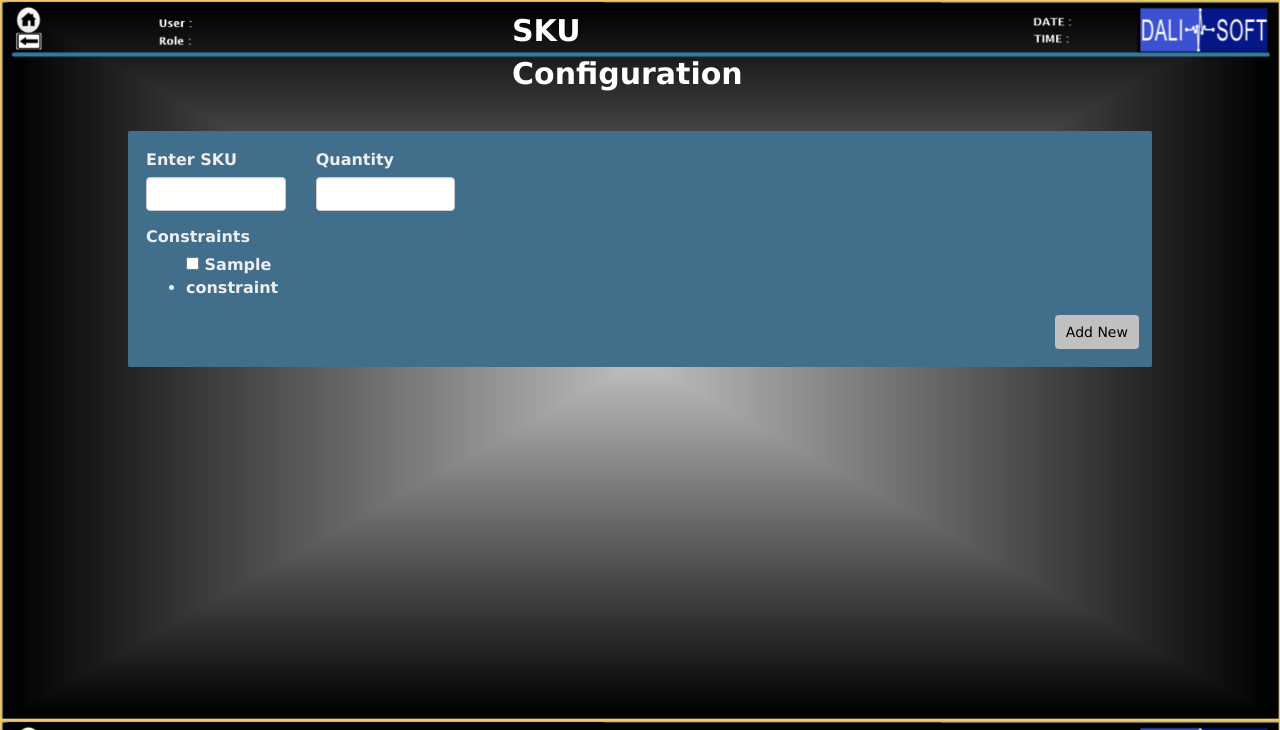
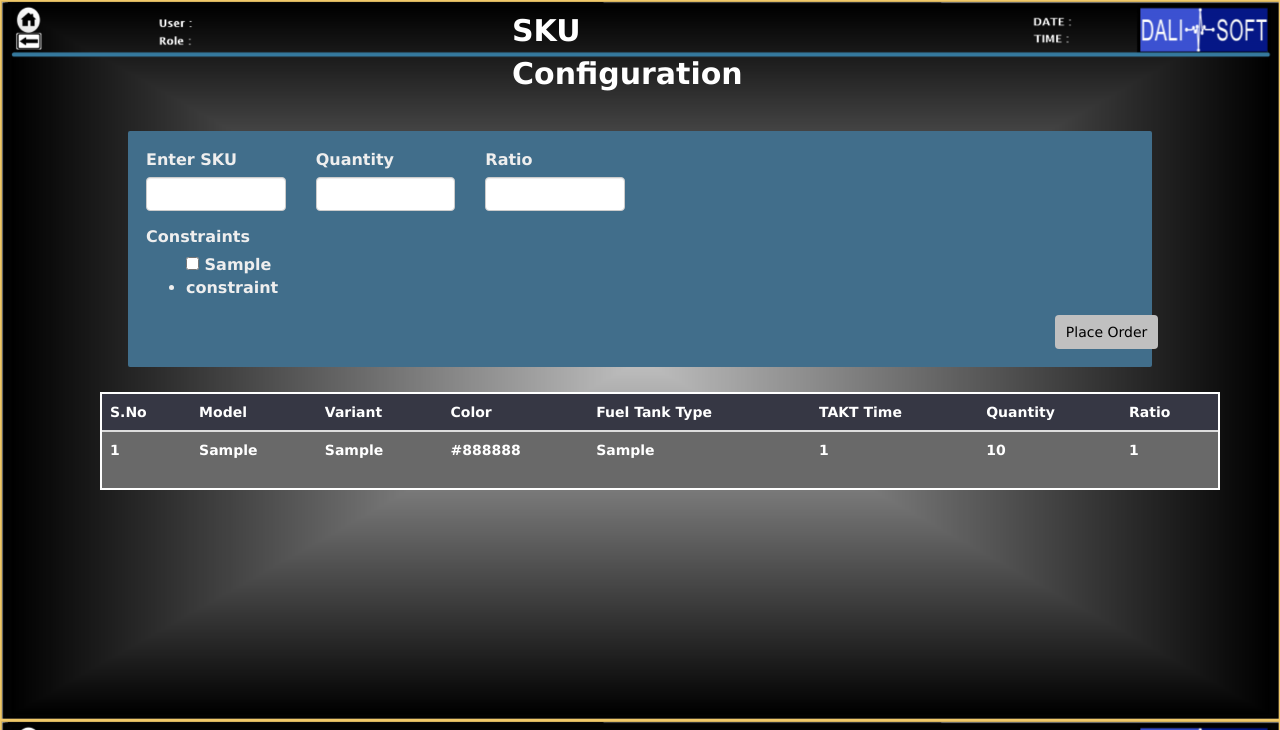
Before and after one commit to SuyashProjects/Dali, a Django app: page /form2/ in a window 1280 px wide. Shown: the top 730 px of the page. Run offline with Django 3.2, Linux system fonts and the light colour scheme; tables that the repository leaves empty hold one stand-in row (values such as "Sample post"); lists and menus that the app fills with data are empty; some libraries are stand-ins or nearby versions.

Commit message:
MAJOR COMMIT

```diff
--- a/app/forms.py
+++ b/app/forms.py
@@ -13,33 +13,10 @@
         fields = ('model','variant','color','time','tank','description')
 
 class Form2(forms.ModelForm):
-    def __init__(self, *args, **kwargs):
-       super(Form2, self).__init__(*args, **kwargs)
-       self.fields['model'].empty_label = "Select Model"
-       self.fields['variant'].empty_label = "Select Model First"
-       self.fields['variant'].queryset = Config.objects.none()
-       self.fields['color'].empty_label = "Select Variant First "
-       self.fields['color'].queryset = Config.objects.none()
-       self.fields['tank'].empty_label = "Select Color First"
-       self.fields['tank'].queryset = Config.objects.none()
-       if 'model' in self.data:
-            try:
-                model = int(self.data.get('model'))
-                self.fields['variant'].queryset = Config.objects.filter(model=model).order_by('name')
-            except (ValueError, TypeError):
-                pass  # invalid input from the client; ignore and fallback to empty City queryset
-       elif self.instance.pk:
-            self.fields['variant'].queryset = self.instance.model.variant_set.order_by('name')
-
-    SKU = forms.CharField(widget=forms.TextInput(attrs={'class':'form-control'}),required=False)
-    model = forms.ModelChoiceField(queryset=Config.objects.values_list('model', flat=True),widget=forms.Select(attrs={'class':'form-control'}))
-    variant = forms.ModelChoiceField(queryset=Config.objects.values_list('variant', flat=True),widget=forms.Select(attrs={'class':'form-control'}))
-    color = forms.ModelChoiceField(queryset=Config.objects.values_list('color', flat=True),widget=forms.Select(attrs={'class':'form-control'}))
-    tank = forms.ModelChoiceField(queryset=Config.objects.values_list('tank', flat=True),widget=forms.Select(attrs={'class':'form-control'}))
+    SKU = forms.CharField(widget=forms.TextInput(attrs={'class':'form-control'}))
     quantity = forms.CharField(widget=forms.TextInput(attrs={'class':'form-control'}))
+    ratio = forms.CharField(widget=forms.TextInput(attrs={'class':'form-control'}))
     constraints = forms.ModelMultipleChoiceField(queryset=Constraint.objects.values_list('name', flat=True), widget=forms.CheckboxSelectMultiple())
-
-
     class Meta:
         model = Config
-        fields = ('SKU','model','variant','color','quantity','tank')
+        fields = ('SKU','quantity','ratio','constraints')
--- a/app/models.py
+++ b/app/models.py
@@ -16,6 +16,7 @@
     color = models.CharField(max_length=50)
     quantity = models.IntegerField(blank=True,null=True)
     time = models.IntegerField(null=True)
+    ratio = models.IntegerField(blank=True,null=True)
     constraints = models.ManyToManyField(Constraint, related_name='Constraint',blank=True)
     tank = models.CharField(max_length=50)
     description = models.CharField(max_length=100,blank=True,null=True)
--- a/app/templates/app/color.html
+++ /dev/null
@@ -1,4 +0,0 @@
-<option value="">Select Color</option>
-{% for key in view %}
-<option value="{{ key.color }}">{{ key.color }}</option>
-{% endfor %}
--- a/app/templates/app/form2.html
+++ b/app/templates/app/form2.html
@@ -1,7 +1,7 @@
 {% extends 'app/base.html' %}
 {% block content %}
 <head>
-  <style>
+<style>
 .bar{
 width:100%;
 height:auto;
@@ -47,7 +47,6 @@
   }
 </style>
 </head>
-
 <!--Heading-->
 <div class="bar">
 <div class="heading">
@@ -55,7 +54,6 @@
 </div>
 </div>
 <!--End of Heading-->
-
 <!--Start of Form-->
 <div class="ccontainer">
 <div class="cform">
@@ -76,7 +74,15 @@
            {{ form.quantity.errors }}
            {{ form.quantity }}
          </div>
-       </div></div>
+       </div>
+       <div class="col-xs-2">
+         <label>Ratio</label>
+         {{ form.non_field_errors }}
+         <div class="fieldWrapper">
+         {{ form.ratio.errors }}
+         {{ form.ratio }}
+       </div>
+     </div></div>
        <div class="row">
        <div class="col-xs-2">
          <label>Constraints</label>
@@ -87,63 +93,48 @@
        </div>
      </div>
      </div>
-<button type="submit" class="btn cbutton">Add New</button>
+<button type="submit" class="btn cbutton">Place Order</button>
 </form>
-</div>
+</div></div>
 <!--End of form-->
 <!--Start of Table-->
-            {% endblock %}
-            {% block javascript %}
-<script>
-var model;
-var variant;
-var color;
+<div class="card" style="margin-left:100px; margin-right:60px; background-color:#696969; color:white; margin-top:25px; border:solid white 2px; ">
+<div class="card-body">
+ <div class="table-wrapper-2">
+<!--Table-->
+<table class="table table-responsive-md">
+<thead class="mdb-color lighten-4" style="background-color:#363744 !important;">
+<tr>
+<th>S.No</th>
+<th class="th-lg">Model</th>
+<th class="th-lg">Variant</th>
+<th class="th-lg">Color</th>
+<th class="th-lg">Fuel Tank Type</th>
+<th class="th-lg">TAKT Time</th>
+<th class="th-lg">Quantity</th>
+<th class="th-lg">Ratio</th>
+</tr>
+</thead>
 
-$("#id_SKU").change(function () {
-  sku = $(this).val();  // get the selected country ID from the HTML input
-  $.ajax({                       // initialize an AJAX request
-    url: '/ajax/populate/',                    // set the url of the request (= localhost:8000/hr/ajax/load-cities/)
-    data: {'sku': sku      // add the country id to the GET parameters
-    },
-    success: function (data) {
-      console.log(data)  // `data` is the return of the `load_cities` view function
-      $("#id_model").html(data);  // replace the contents of the city input with the data that came from the server
-}});});
+<tbody>
+  <tr>
+    {% for key in view %}
+    <th>{{key.SKU}}</th>
+    <th>{{key.model}}</th>
+    <th>{{key.variant}}</th>
+    <th>{{key.color}}</th>
+    <th>{{key.tank}}</th>
+    <th>{{key.time}}</th>
+    <th>{{key.quantity}}</th>
+    <th>{{key.ratio}}</th>
+  </tr>
+  {% endfor %}
+</tbody>
+</table>
+<!--Table-->
 
-  $("#id_model").change(function () {
-    model = $(this).val();  // get the selected country ID from the HTML input
-    $.ajax({                       // initialize an AJAX request
-      url: '/ajax/populate_variant/',                    // set the url of the request (= localhost:8000/hr/ajax/load-cities/)
-      data: {'model': model       // add the country id to the GET parameters
-      },
-      success: function (data) {
-        console.log(data)  // `data` is the return of the `load_cities` view function
-        $("#id_variant").html(data);  // replace the contents of the city input with the data that came from the server
-}});});
+</div>
 
-$("#id_variant").change(function () {
-  variant = $(this).val();  // get the selected country ID from the HTML input
-$.ajax({                       // initialize an AJAX request
-url: '/ajax/populate_color/',                    // set the url of the request (= localhost:8000/hr/ajax/load-cities/)
-data: {'model': model,
-       'variant': variant,     // add the country id to the GET parameters
-},
-success: function (data) {
-console.log(data)  // `data` is the return of the `load_cities` view function
-$("#id_color").html(data);  // replace the contents of the city input with the data that came from the server
-}});});
-
-$("#id_color").change(function () {
-  color = $(this).val();  // get the selected country ID from the HTML input
-$.ajax({                       // initialize an AJAX request
-url: '/ajax/populate_tank/',                    // set the url of the request (= localhost:8000/hr/ajax/load-cities/)
-data: {'model': model,
-       'variant': variant,
-       'color': color,     // add the country id to the GET parameters
-},
-success: function (data) {
-console.log(data)  // `data` is the return of the `load_cities` view function
-$("#id_tank").html(data);  // replace the contents of the city input with the data that came from the server
-}});});
-</script>
-            {% endblock %}
+</div>
+</div>
+{% endblock %}
--- a/app/templates/app/populate.html
+++ /dev/null
@@ -1,3 +0,0 @@
-{% for key in view %}
-<option value="{{ key.model }}">{{ key.model }}</option>
-{% endfor %}
--- a/app/templates/app/tank.html
+++ /dev/null
@@ -1,4 +0,0 @@
-<option value="">Select Fuel Tank Type</option>
-{% for key in view %}
-<option value="{{ key.tank }}">{{ key.tank }}</option>
-{% endfor %}
--- a/app/templates/app/variant.html
+++ /dev/null
@@ -1,4 +0,0 @@
-<option value="">Select Variant</option>
-{% for key in view %}
-<option value="{{ key.variant }}">{{ key.variant }}</option>
-{% endfor %}
--- a/app/views.py
+++ b/app/views.py
@@ -32,16 +32,15 @@
       if form.is_valid():
         Obj = form.cleaned_data
         SKU = Obj['SKU']
-        model = Obj['model']
-        variant = Obj['variant']
-        color = Obj['color']
-        tank = Obj['tank']
         quantity = Obj['quantity']
-        Config.objects.filter(SKU=SKU,model=model,variant=variant,tank=tank).update(quantity=quantity)
+        ratio = Obj['ratio']
+        Config.objects.filter(SKU=SKU).update(quantity=quantity)
+        Config.objects.filter(SKU=SKU).update(ratio=ratio)
       else:
           print('error')
     form = Form2()
-    return render_to_response( 'app/form2.html',{'form':form}, RequestContext(request))
+    view = Config.objects.all().values()
+    return render_to_response( 'app/form2.html',{'form':form,'view':view}, RequestContext(request))
 
 def sequence(request):
     Total_Order=list(Config.objects.aggregate(Sum('quantity')).values())[0]
@@ -58,8 +57,8 @@
       Seq_SKU=[]
       Sequence={}
       Ratio1=1
-      Ratio2=2
-      Ratio_Sum=3
+      Ratio2=3
+      Ratio_Sum=4
       SKU1=1
       SKU2=2
       Seq=[]
```
Also changed, not shown: app/templates/app/form1.html (+1 -9 lines), app/migrations/0004_config_ratio.py (added).
